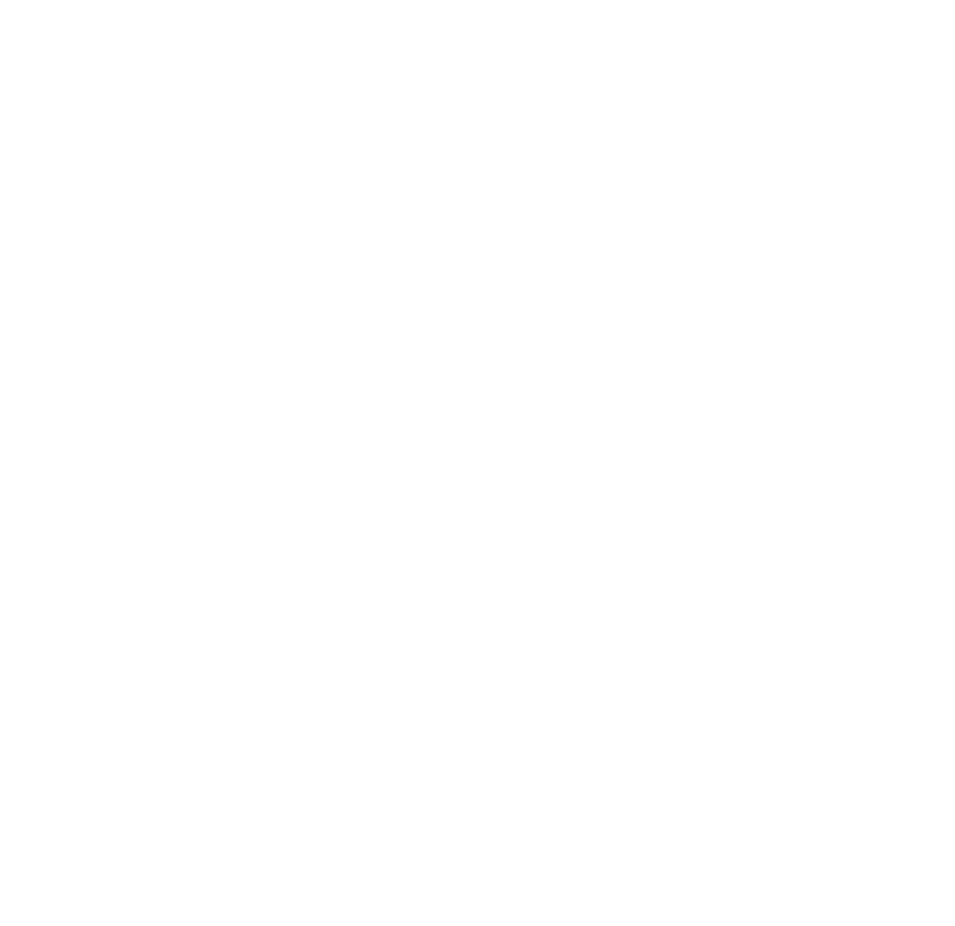
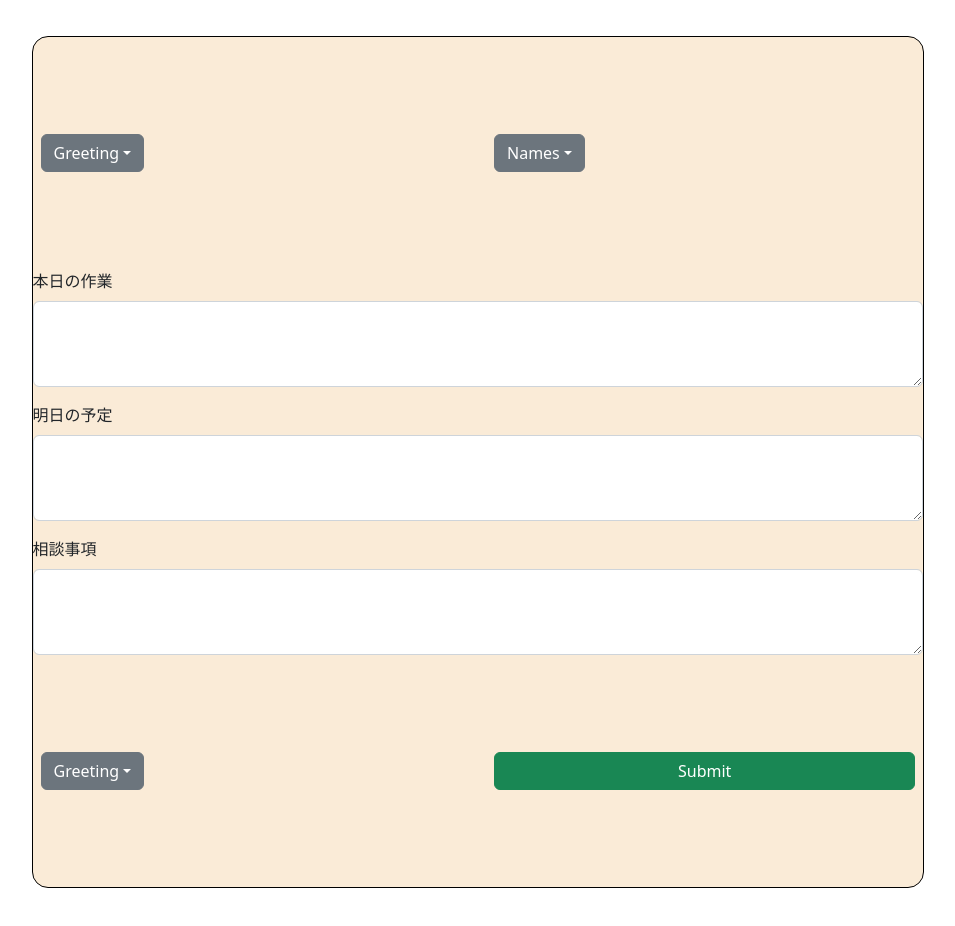
Before and after one commit to Sulav-Kharel/Report-creator, a React (Vite) app: page / in a window 1280 px wide. Shown: the part 380-1306 px from the top of the page, without its empty margins (162-1117 px from the left). Before the commit the page ends 800 px from the top, so only its background shows below. Built offline with nearby package versions, Linux system fonts and the light colour scheme.

Commit message:
added all the basics component required for the creation of a report

```diff
--- a/src/App.css
+++ b/src/App.css
@@ -0,0 +1,25 @@
+* {
+    margin: 0;
+    padding: 0;
+}
+
+.container {
+    width: 80%;
+    margin:20% auto;
+}
+
+.card-body {
+    margin: 10%;
+    padding: 10%;
+    border: 1px solid black;
+    border-radius: 16px;
+    background-color: antiquewhite;
+}
+
+.container-horizontal {
+    display: grid;
+    grid-template-columns: 1fr auto 1fr;
+    grid-column-gap: 16px;
+    margin: 10% 0;
+    padding: 8px;
+}
--- a/src/App.tsx
+++ b/src/App.tsx
@@ -1,15 +1,36 @@
 import Button from "./components/Button";
 import Dropdown from "./components/Dropdown";
+import InputBox from "./components/InputBox";
+import TagNames from "./components/TagNames";
 
 function App() {
   let greetings = ["Greeting1", "Greeting2", "Greeting3", "Greeting4"];
   let names = ["@Name1", "@Name1", "@Name1", "@Name1"];
+  let endGreetings = [
+    "endGreeting1",
+    "endGreeting2",
+    "endGreeting3",
+    "endGreeting4",
+  ];
 
   return (
-    <div>
-      <Button btnType="Success" heading="Submit"></Button>
-      <Dropdown greetings={greetings} heading="Greeting"></Dropdown>
-      <Dropdown greetings={names} heading="Names"></Dropdown>
+    <div className="container">
+      <h1>Report Creator</h1>
+      <div className="card-body">
+        <div className="container-horizontal">
+          <Dropdown greetings={greetings} heading="Greeting"></Dropdown>
+          <div className="empty-div"></div>
+          <Dropdown greetings={names} heading="Names"></Dropdown>
+        </div>
+        <InputBox heading="本日の作業"></InputBox>
+        <InputBox heading="明日の予定"></InputBox>
+        <InputBox heading="相談事項"></InputBox>
+        <div className="container-horizontal">
+          <Dropdown greetings={endGreetings} heading="Greeting"></Dropdown>
+          <div className="empty-div"></div>
+          <Button btnType="Success" heading="Submit"></Button>
+        </div>
+      </div>
     </div>
   );
 }
--- /dev/null
+++ b/src/components/InputBox.tsx
@@ -0,0 +1,22 @@
+import React from "react";
+
+interface Props {
+  heading: string;
+}
+
+const InputBox = ({ heading }: Props) => {
+  return (
+    <div className="mb-3">
+      <label htmlFor="exampleFormControlTextarea1" className="form-label">
+        {heading}
+      </label>
+      <textarea
+        className="form-control"
+        id="exampleFormControlTextarea1"
+        rows={3}
+      ></textarea>
+    </div>
+  );
+};
+
+export default InputBox;
--- /dev/null
+++ b/src/components/TagNames.tsx
@@ -0,0 +1,22 @@
+import React from "react";
+
+// this component will be used later for choosing the name or taging them
+const TagNames = () => {
+  let names = ["@Name1", "@Name1", "@Name1", "@Name1"];
+  return (
+    <div className="input-group mb-3">
+      <span className="input-group-text">@</span>
+      <div className="form-floating">
+        <input
+          type="text"
+          className="form-control"
+          id="floatingInputGroup1"
+          placeholder="Username"
+        ></input>
+        <label>Username</label>
+      </div>
+    </div>
+  );
+};
+
+export default TagNames;
--- a/src/main.tsx
+++ b/src/main.tsx
@@ -1,6 +1,7 @@
 import React from "react";
 import ReactDOM from "react-dom/client";
 import App from "./App";
+import "./App.css";
 import "bootstrap/dist/css/bootstrap.css";
 import "bootstrap/dist/js/bootstrap.bundle";
 
```
Also changed, not shown: 1 other file (tests, documents, lock files or other folders).
